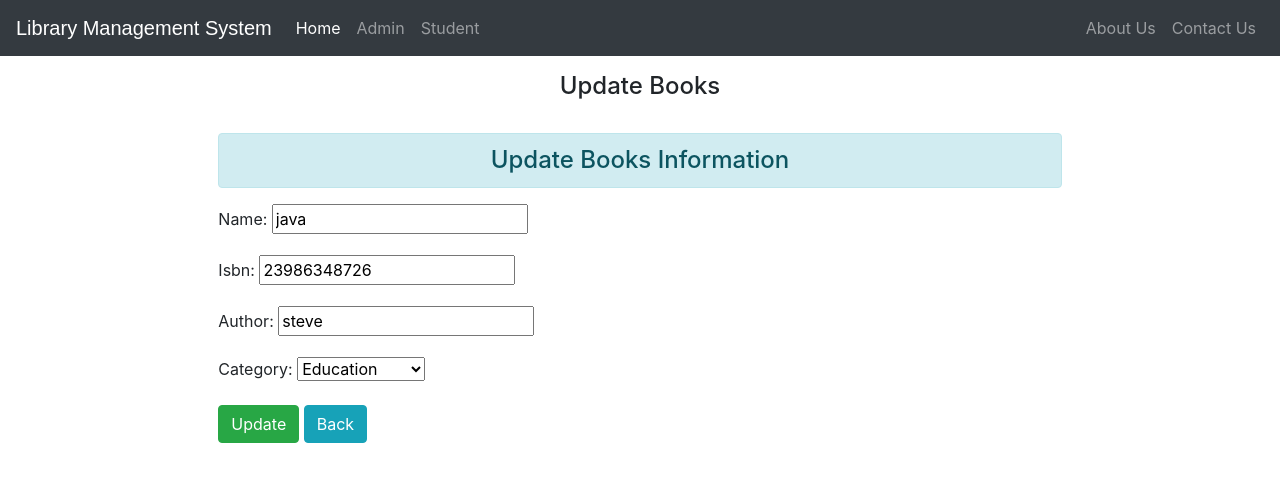
After one commit to PramodChaudhary10/LibraryManagementSystem, a Django app: page /updatebooks/2/ in a window 1280 px wide. The commit adds this page. Shown: the top 482 px of the page. Run offline with Django 3.2, Linux system fonts and the light colour scheme; data comes from the database, SQL or seed files in the repository; both versions use the stored data as it was after the commit; some libraries are stand-ins or nearby versions.

Commit message:
Edit book and Delete book is ready

```diff
--- a/library/views.py
+++ b/library/views.py
@@ -1,196 +1,223 @@
 from django.shortcuts import render
 from django.http import HttpResponseRedirect
-from . import forms,models
+from . import forms, models
 from django.http import HttpResponseRedirect
 from django.contrib.auth.models import Group
 from django.contrib import auth
-from django.contrib.auth.decorators import login_required,user_passes_test
-from datetime import datetime,timedelta,date
+from django.contrib.auth.decorators import login_required, user_passes_test
+from datetime import datetime, timedelta, date
 from django.core.mail import send_mail
 from librarymanagement.settings import EMAIL_HOST_USER
+from django.contrib.auth.models import User
 
 
 def home_view(request):
     if request.user.is_authenticated:
         return HttpResponseRedirect('afterlogin')
-    return render(request,'library/index.html')
+    return render(request, 'library/index.html')
 
-#for showing signup/login button for student
+# for showing signup/login button for student
+
+
 def studentclick_view(request):
     if request.user.is_authenticated:
         return HttpResponseRedirect('afterlogin')
-    return render(request,'library/studentclick.html')
+    return render(request, 'library/studentclick.html')
 
-#for showing signup/login button for teacher
+# for showing signup/login button for teacher
+
+
 def adminclick_view(request):
     if request.user.is_authenticated:
         return HttpResponseRedirect('afterlogin')
-    return render(request,'library/adminclick.html')
-
+    return render(request, 'library/adminclick.html')
 
 
 def adminsignup_view(request):
-    form=forms.AdminSigupForm()
-    if request.method=='POST':
-        form=forms.AdminSigupForm(request.POST)
+    form = forms.AdminSigupForm()
+    if request.method == 'POST':
+        form = forms.AdminSigupForm(request.POST)
         if form.is_valid():
-            user=form.save()
+            user = form.save()
             user.set_password(user.password)
             user.save()
-
 
             my_admin_group = Group.objects.get_or_create(name='ADMIN')
             my_admin_group[0].user_set.add(user)
 
             return HttpResponseRedirect('adminlogin')
-    return render(request,'library/adminsignup.html',{'form':form})
-
-
-
-
+    return render(request, 'library/adminsignup.html', {'form': form})
 
 
 def studentsignup_view(request):
-    form1=forms.StudentUserForm()
-    form2=forms.StudentExtraForm()
-    mydict={'form1':form1,'form2':form2}
-    if request.method=='POST':
-        form1=forms.StudentUserForm(request.POST)
-        form2=forms.StudentExtraForm(request.POST)
+    form1 = forms.StudentUserForm()
+    form2 = forms.StudentExtraForm()
+    mydict = {'form1': form1, 'form2': form2}
+    if request.method == 'POST':
+        form1 = forms.StudentUserForm(request.POST)
+        form2 = forms.StudentExtraForm(request.POST)
         if form1.is_valid() and form2.is_valid():
-            user=form1.save()
+            user = form1.save()
             user.set_password(user.password)
             user.save()
-            f2=form2.save(commit=False)
-            f2.user=user
-            user2=f2.save()
+            f2 = form2.save(commit=False)
+            f2.user = user
+            user2 = f2.save()
 
             my_student_group = Group.objects.get_or_create(name='STUDENT')
             my_student_group[0].user_set.add(user)
 
         return HttpResponseRedirect('studentlogin')
-    return render(request,'library/studentsignup.html',context=mydict)
-
-
+    return render(request, 'library/studentsignup.html', context=mydict)
 
 
 def is_admin(user):
     return user.groups.filter(name='ADMIN').exists()
 
+
 def afterlogin_view(request):
     if is_admin(request.user):
-        return render(request,'library/adminafterlogin.html')
+        return render(request, 'library/adminafterlogin.html')
     else:
-        return render(request,'library/studentafterlogin.html')
+        return render(request, 'library/studentafterlogin.html')
 
 
 @login_required(login_url='adminlogin')
 @user_passes_test(is_admin)
 def addbook_view(request):
-    #now it is empty book form for sending to html
-    form=forms.BookForm()
-    if request.method=='POST':
-        #now this form have data from html
-        form=forms.BookForm(request.POST)
+    # now it is empty book form for sending to html
+    form = forms.BookForm()
+    if request.method == 'POST':
+        # now this form have data from html
+        form = forms.BookForm(request.POST)
         if form.is_valid():
-            user=form.save()
-            return render(request,'library/bookadded.html')
-    return render(request,'library/addbook.html',{'form':form})
+            user = form.save()
+            return render(request, 'library/bookadded.html')
+    return render(request, 'library/addbook.html', {'form': form})
+
+
+def upd_books(request, id):
+    if request.method == 'POST':
+        pi = models.Book.objects.get(pk=id)
+        fm = forms.BookForm(request.POST, instance=pi)
+        if fm.is_valid():
+            fm.save()
+    else:
+        pi = models.Book.objects.get(pk=id)
+        fm = forms.BookForm(instance=pi)
+    return render(request, 'library/updatebooks.html', {'form': fm})
+
+
+def del_books(request, id):
+    if request.method == 'POST':
+        pi = models.Book.objects.get(pk=id)
+        pi.delete()
+        return HttpResponseRedirect('/viewbook')
+
 
 @login_required(login_url='adminlogin')
 @user_passes_test(is_admin)
 def viewbook_view(request):
-    books=models.Book.objects.all()
-    return render(request,'library/viewbook.html',{'books':books})
+    books = models.Book.objects.all()
+    return render(request, 'library/viewbook.html', {'books': books})
+
 
 def studentbook_view(request):
     books = models.Book.objects.all()
     return render(request, 'library/studentviewbook.html', {'books': books})
 
 
-
-
 @login_required(login_url='adminlogin')
 @user_passes_test(is_admin)
 def issuebook_view(request):
-    form=forms.IssuedBookForm()
-    if request.method=='POST':
-        #now this form have data from html
-        form=forms.IssuedBookForm(request.POST)
+    form = forms.IssuedBookForm()
+    if request.method == 'POST':
+        # now this form have data from html
+        form = forms.IssuedBookForm(request.POST)
         if form.is_valid():
-            obj=models.IssuedBook()
-            obj.enrollment=request.POST.get('enrollment2')
-            obj.isbn=request.POST.get('isbn2')
+            obj = models.IssuedBook()
+            obj.enrollment = request.POST.get('enrollment2')
+            obj.isbn = request.POST.get('isbn2')
             obj.save()
-            return render(request,'library/bookissued.html')
-    return render(request,'library/issuebook.html',{'form':form})
+            return render(request, 'library/bookissued.html')
+    return render(request, 'library/issuebook.html', {'form': form})
 
 
 @login_required(login_url='adminlogin')
 @user_passes_test(is_admin)
 def viewissuedbook_view(request):
-    issuedbooks=models.IssuedBook.objects.all()
-    li=[]
+    issuedbooks = models.IssuedBook.objects.all()
+    li = []
     for ib in issuedbooks:
-        issdate=str(ib.issuedate.day)+'-'+str(ib.issuedate.month)+'-'+str(ib.issuedate.year)
-        expdate=str(ib.expirydate.day)+'-'+str(ib.expirydate.month)+'-'+str(ib.expirydate.year)
-        #fine calculation
-        days=(date.today()-ib.issuedate)
+        issdate = str(ib.issuedate.day)+'-' + \
+            str(ib.issuedate.month)+'-'+str(ib.issuedate.year)
+        expdate = str(ib.expirydate.day)+'-' + \
+            str(ib.expirydate.month)+'-'+str(ib.expirydate.year)
+        # fine calculation
+        days = (date.today()-ib.issuedate)
         print(date.today())
-        d=days.days
-        fine=0
-        if d>15:
-            day=d-15
-            fine=day*10
+        d = days.days
+        fine = 0
+        if d > 15:
+            day = d-15
+            fine = day*10
 
-
-        books=list(models.Book.objects.filter(isbn=ib.isbn))
-        students=list(models.StudentExtra.objects.filter(enrollment=ib.enrollment))
-        i=0
+        books = list(models.Book.objects.filter(isbn=ib.isbn))
+        students = list(models.StudentExtra.objects.filter(
+            enrollment=ib.enrollment))
+        i = 0
         for l in books:
-            t=(students[i].get_name,students[i].enrollment,books[i].name,books[i].author,issdate,expdate,fine)
-            i=i+1
+            t = (students[i].get_name, students[i].enrollment,
+                 books[i].name, books[i].author, issdate, expdate, fine)
+            i = i+1
             li.append(t)
 
-    return render(request,'library/viewissuedbook.html',{'li':li})
+    return render(request, 'library/viewissuedbook.html', {'li': li})
+
 
 @login_required(login_url='adminlogin')
 @user_passes_test(is_admin)
 def viewstudent_view(request):
-    students=models.StudentExtra.objects.all()
-    return render(request,'library/viewstudent.html',{'students':students})
+    students = models.StudentExtra.objects.all()
+    return render(request, 'library/viewstudent.html', {'students': students})
 
 
 @login_required(login_url='studentlogin')
 def viewissuedbookbystudent(request):
-    student=models.StudentExtra.objects.filter(user_id=request.user.id)
-    issuedbook=models.IssuedBook.objects.filter(enrollment=student[0].enrollment)
+    student = models.StudentExtra.objects.filter(user_id=request.user.id)
+    issuedbook = models.IssuedBook.objects.filter(
+        enrollment=student[0].enrollment)
 
-    li1=[]
+    li1 = []
 
-    li2=[]
+    li2 = []
     for ib in issuedbook:
-        books=models.Book.objects.filter(isbn=ib.isbn)
+        books = models.Book.objects.filter(isbn=ib.isbn)
         for book in books:
-            t=(request.user,student[0].enrollment,student[0].branch,book.name,book.author)
+            t = (request.user, student[0].enrollment,
+                 student[0].branch, book.name, book.author)
             li1.append(t)
-        issdate=str(ib.issuedate.day)+'-'+str(ib.issuedate.month)+'-'+str(ib.issuedate.year)
-        expdate=str(ib.expirydate.day)+'-'+str(ib.expirydate.month)+'-'+str(ib.expirydate.year)
-        #fine calculation
-        days=(date.today()-ib.issuedate)
+        issdate = str(ib.issuedate.day)+'-' + \
+            str(ib.issuedate.month)+'-'+str(ib.issuedate.year)
+        expdate = str(ib.expirydate.day)+'-' + \
+            str(ib.expirydate.month)+'-'+str(ib.expirydate.year)
+        # fine calculation
+        days = (date.today()-ib.issuedate)
         print(date.today())
-        d=days.days
-        fine=0
-        if d>15:
-            day=d-15
-            fine=day*10
-        t=(issdate,expdate,fine)
+        d = days.days
+        fine = 0
+        if d > 15:
+            day = d-15
+            fine = day*10
+        t = (issdate, expdate, fine)
         li2.append(t)
 
-    return render(request,'library/viewissuedbookbystudent.html',{'li1':li1,'li2':li2})
+    return render(request, 'library/viewissuedbookbystudent.html', {'li1': li1, 'li2': li2})
+
 
 def aboutus_view(request):
-    return render(request,'library/aboutus.html')
+    return render(request, 'library/aboutus.html')
+
 
 def contactus_view(request):
     sub = forms.ContactusForm()
@@ -198,8 +225,9 @@ def contactus_view(request):
         sub = forms.ContactusForm(request.POST)
         if sub.is_valid():
             email = sub.cleaned_data['Email']
-            name=sub.cleaned_data['Name']
+            name = sub.cleaned_data['Name']
             message = sub.cleaned_data['Message']
-            send_mail(str(name)+' || '+str(email),message, EMAIL_HOST_USER, ['wapka1503@gmail.com'], fail_silently = False)
+            send_mail(str(name)+' || '+str(email), message, EMAIL_HOST_USER,
+                      ['wapka1503@gmail.com'], fail_silently=False)
             return render(request, 'library/contactussuccess.html')
-    return render(request, 'library/contactus.html', {'form':sub})
+    return render(request, 'library/contactus.html', {'form': sub})
--- a/librarymanagement/urls.py
+++ b/librarymanagement/urls.py
@@ -35,6 +35,8 @@ urlpatterns = [
     path('logout', LogoutView.as_view(template_name='library/index.html')),
     path('afterlogin', views.afterlogin_view),
     path('addbook', views.addbook_view),
+    path('deletebooks/<int:id>/', views.del_books, name='deletebook'),
+    path('updatebooks/<int:id>/', views.upd_books, name='updatebook'),
     path('viewbook', views.viewbook_view),
     path('studentviewbook', views.studentbook_view),
     path('issuebook', views.issuebook_view),
--- /dev/null
+++ b/templates/library/updatebooks.html
@@ -0,0 +1,35 @@
+<!DOCTYPE html>
+<html lang="en">
+
+<head>
+    <meta charset="UTF-8">
+    <title>LMS || Update books</title>
+    <link rel="stylesheet" href="https://stackpath.bootstrapcdn.com/bootstrap/4.3.1/css/bootstrap.min.css">
+    <link rel="stylesheet" href="https://maxcdn.bootstrapcdn.com/font-awesome/4.7.0/css/font-awesome.min.css">
+    <script src="https://ajax.googleapis.com/ajax/libs/jquery/3.3.1/jquery.min.js"></script>
+    <script src="https://cdnjs.cloudflare.com/ajax/libs/popper.js/1.14.7/umd/popper.min.js"></script>
+    <script src="https://stackpath.bootstrapcdn.com/bootstrap/4.3.1/js/bootstrap.min.js"></script>
+</head>
+
+<body>
+    {% include "library/navbar.html" %}
+    <br>
+    <br>
+    <br>
+    <h4 class="text-center"> Update Books</h4>
+    <br>
+    <div class="row">
+        <div class="col-sm-8 offset-2">
+            <h4 class="alert alert-info text-center">Update Books Information</h4>
+            <form action="" method="post">
+                {% csrf_token %}
+                {{form.as_p}}
+                <input type="submit" value="Update" class="btn btn-success">
+                <a href="viewbook" class="btn btn-info">Back</a>
+            </form>
+        </div>
+    </div>
+
+</body>
+
+</html>
--- a/templates/library/viewbook.html
+++ b/templates/library/viewbook.html
@@ -31,8 +31,8 @@
         <td>{{book.author}}</td>
         <td>{{book.category}}</td>
         <td>
-          <a href="#" class="btn btn-warning btn-sm">Edit</a>
-          <form action="#" method="post" class="d-inline">
+          <a href="{% url 'updatebook' book.id %}" class="btn btn-warning btn-sm">Edit</a>
+          <form action="{% url 'deletebook' book.id %}" method="post" class="d-inline">
             {% csrf_token %}
             <input type="submit" value="Delete" class="btn btn-danger">
           </form>
```
Also changed, not shown: library/admin.py (+10 -2 lines), library/models.py (+22 -15 lines), db.sqlite3.
